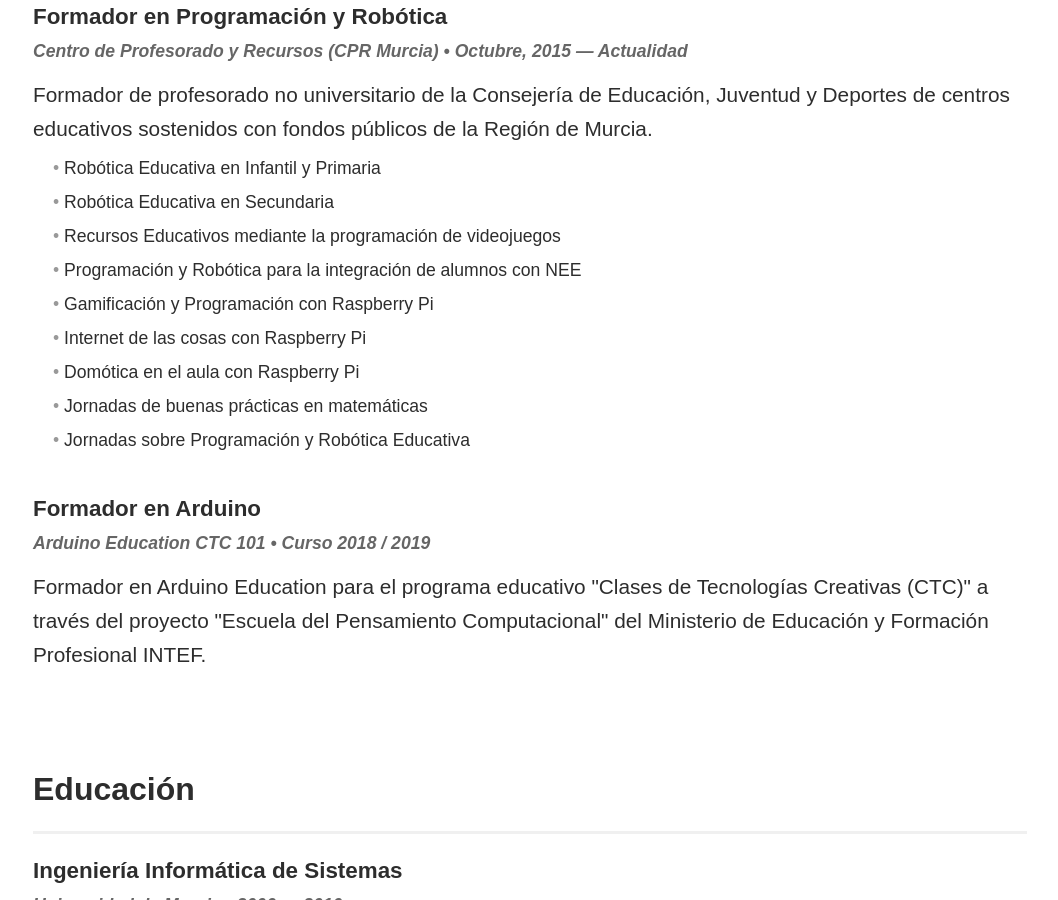
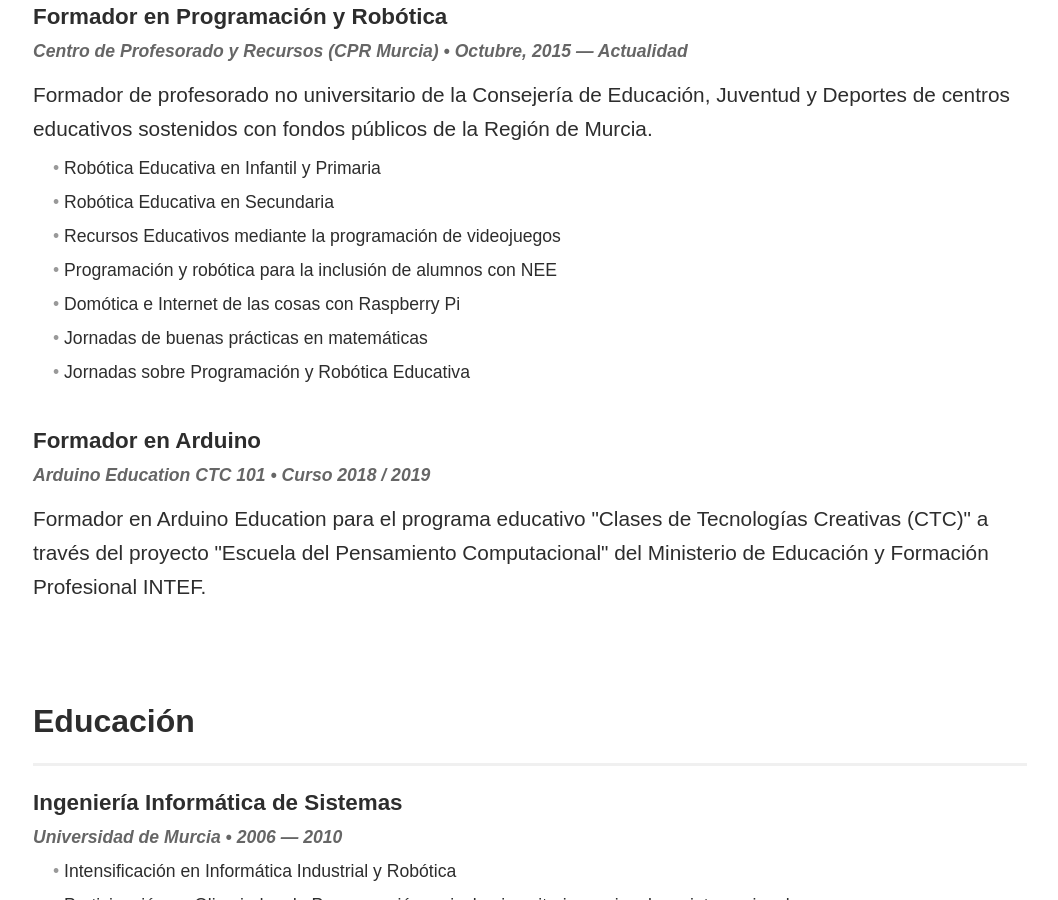
Before and after one commit to migueabellan/migueabellan.github.io, a Jekyll site: the page built from index.html, in a window 1280 px wide and 900 px high, scrolled down 898 px. Shown: the whole window, without its empty margins (110-1168 px from the left). Built offline with Jekyll 4.4.1, drawn with Linux system fonts in a browser that asks for light colours; nearby versions of some CDN libraries.

Commit message:
Update experience.yml

```diff
--- a/_data/experience.yml
+++ b/_data/experience.yml
@@ -15,10 +15,8 @@
     - Robótica Educativa en Infantil y Primaria
     - Robótica Educativa en Secundaria
     - Recursos Educativos mediante la programación de videojuegos
-    - Programación y Robótica para la integración de alumnos con NEE
-    - Gamificación y Programación con Raspberry Pi
-    - Internet de las cosas con Raspberry Pi
-    - Domótica en el aula con Raspberry Pi
+    - Programación y robótica para la inclusión de alumnos con NEE
+    - Domótica e Internet de las cosas con Raspberry Pi
     - Jornadas de buenas prácticas en matemáticas
     - Jornadas sobre Programación y Robótica Educativa
 
```
